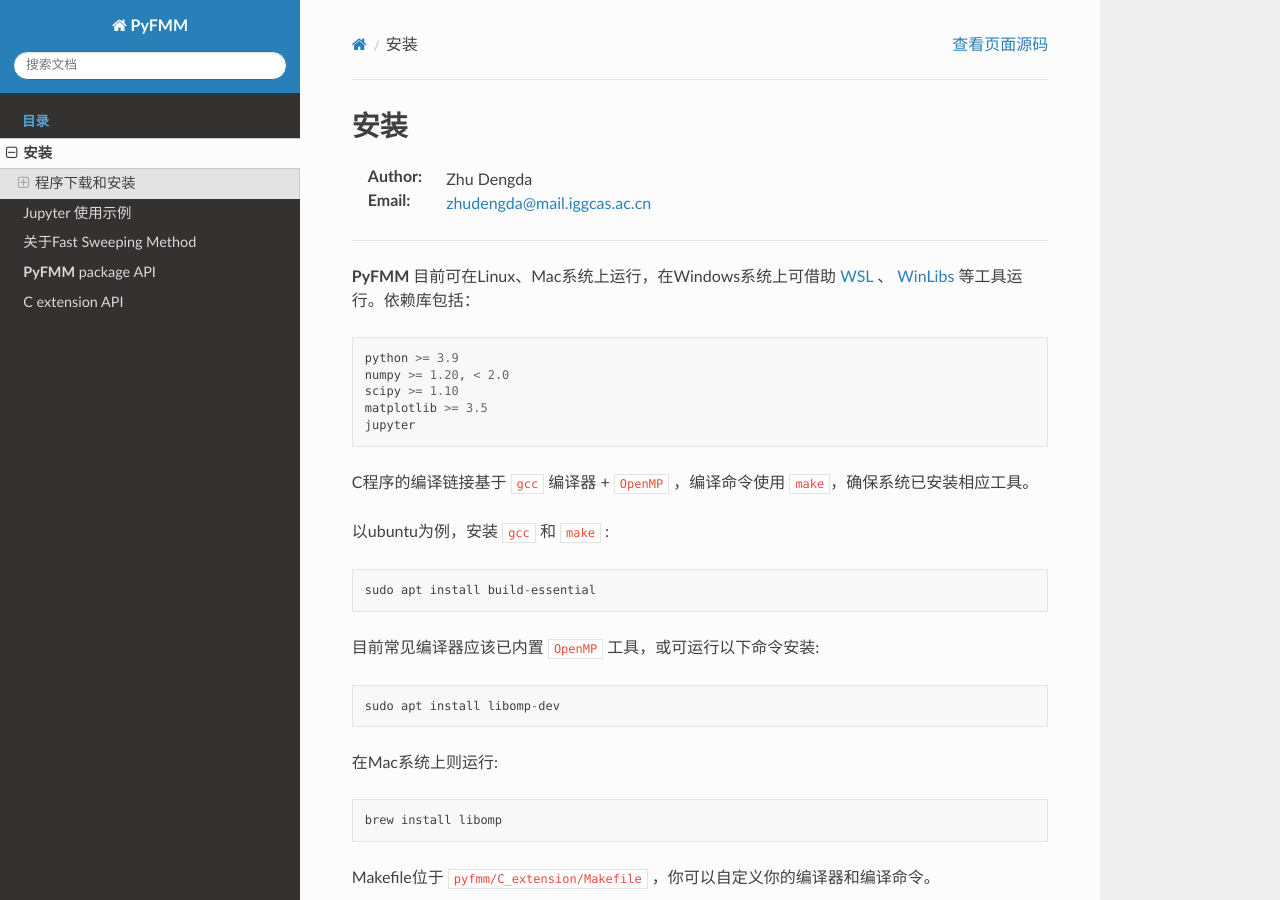
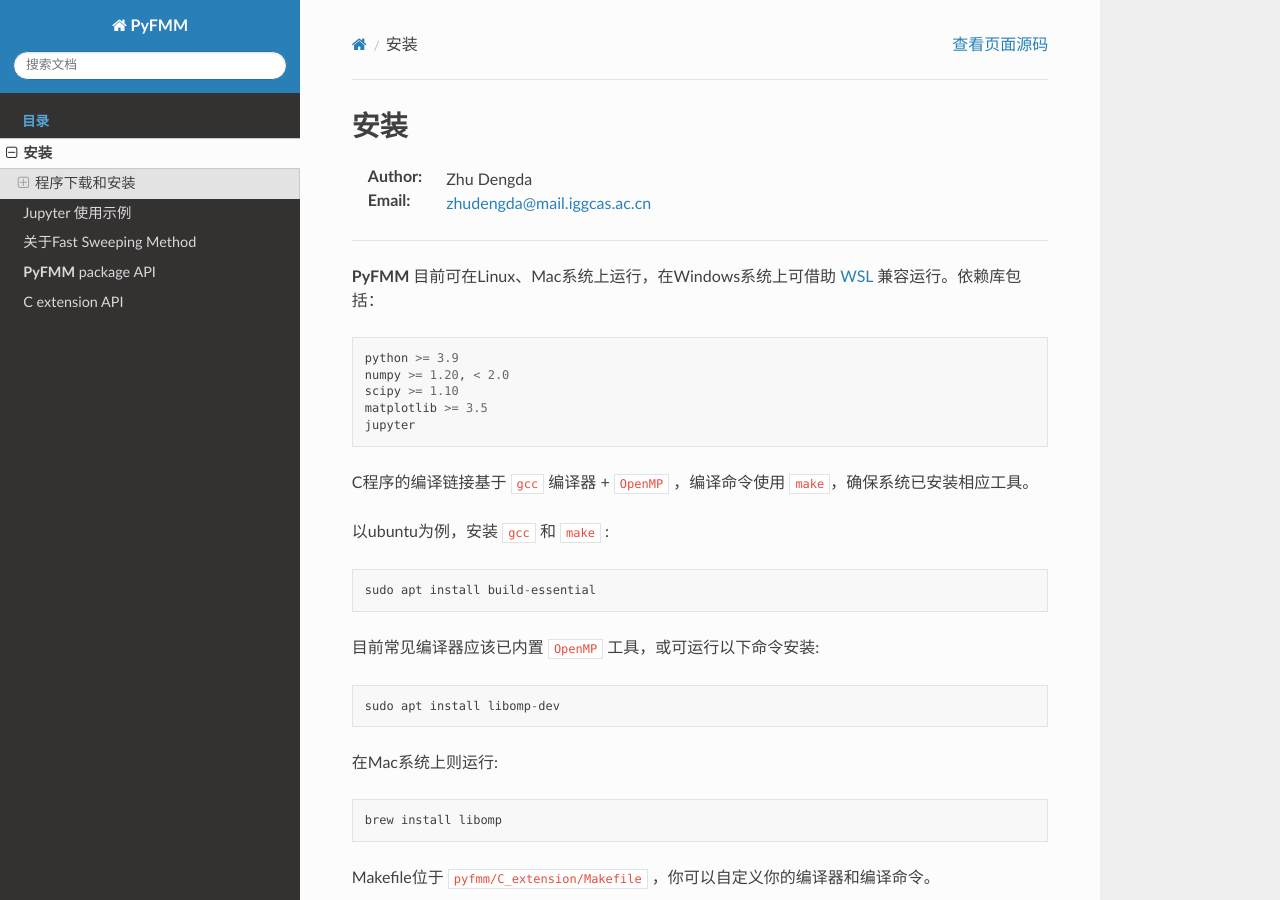
Before and after one commit to Dengda98/PyFMM, a Sphinx documentation site: the page built from docs/source/install.rst, in a window 1280 px wide and 900 px high. Built offline with Sphinx 7.4.7 and the Read the Docs theme 3.1.0, drawn with Linux system fonts in a browser that asks for light colours; pages that are not in the unit, such as notebooks, are missing from menus.

Commit message:
fix docs typo

```diff
--- a/docs/source/install.rst
+++ b/docs/source/install.rst
@@ -8,7 +8,7 @@
 -----------------------------------------------------------
 
 
-**PyFMM**  目前可在Linux、Mac系统上运行，在Windows系统上可借助 `WSL <https://learn.microsoft.com/en-us/windows/wsl/>`_ 、 `WinLibs <https://winlibs.com/>`_ 等工具运行。依赖库包括：
+**PyFMM**  目前可在Linux、Mac系统上运行，在Windows系统上可借助 `WSL <https://learn.microsoft.com/en-us/windows/wsl/>`_ 兼容运行。依赖库包括：
 
 ::
 
```
